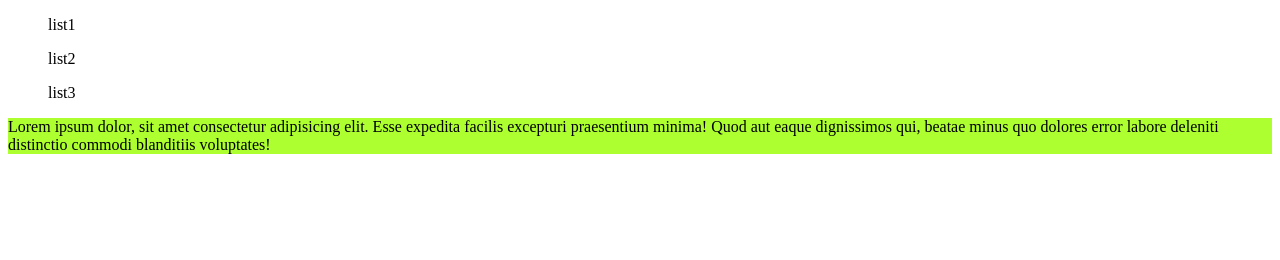
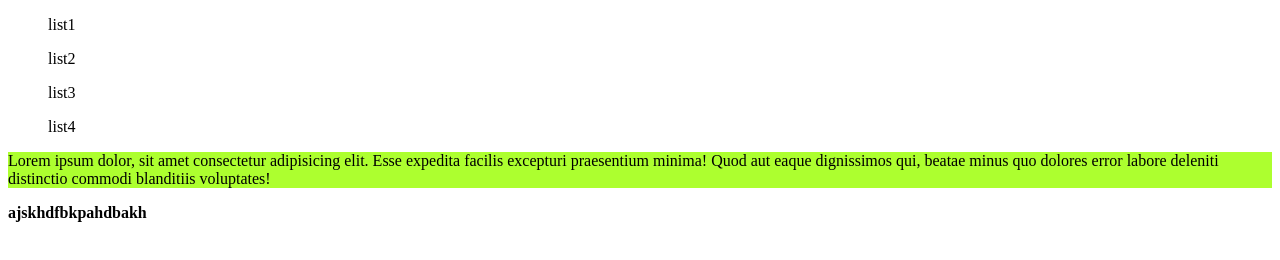
Before and after one commit to woltel/hello-world, a plain HTML site: page index.html in a window 1280 px wide. Shown: the part 470-730 px from the top of the page. Drawn offline with Linux system fonts and the light colour scheme.

Commit message:
testing commit

```diff
--- a/index.html
+++ b/index.html
@@ -31,7 +31,12 @@
         <ol>list1</ol>
         <ol>list2</ol>
         <ol>list3</ol>
+        <ol>list4</ol>
     </li>
     <p class="p2" >Lorem ipsum dolor, sit amet consectetur adipisicing elit. Esse expedita facilis excepturi praesentium minima! Quod aut eaque dignissimos qui, beatae minus quo dolores error labore deleniti distinctio commodi blanditiis voluptates!</p>
+
+<div>
+    <strong>ajskhdfbkpahdbakh</strong>
+</div>
 </body>
 </html>
```
